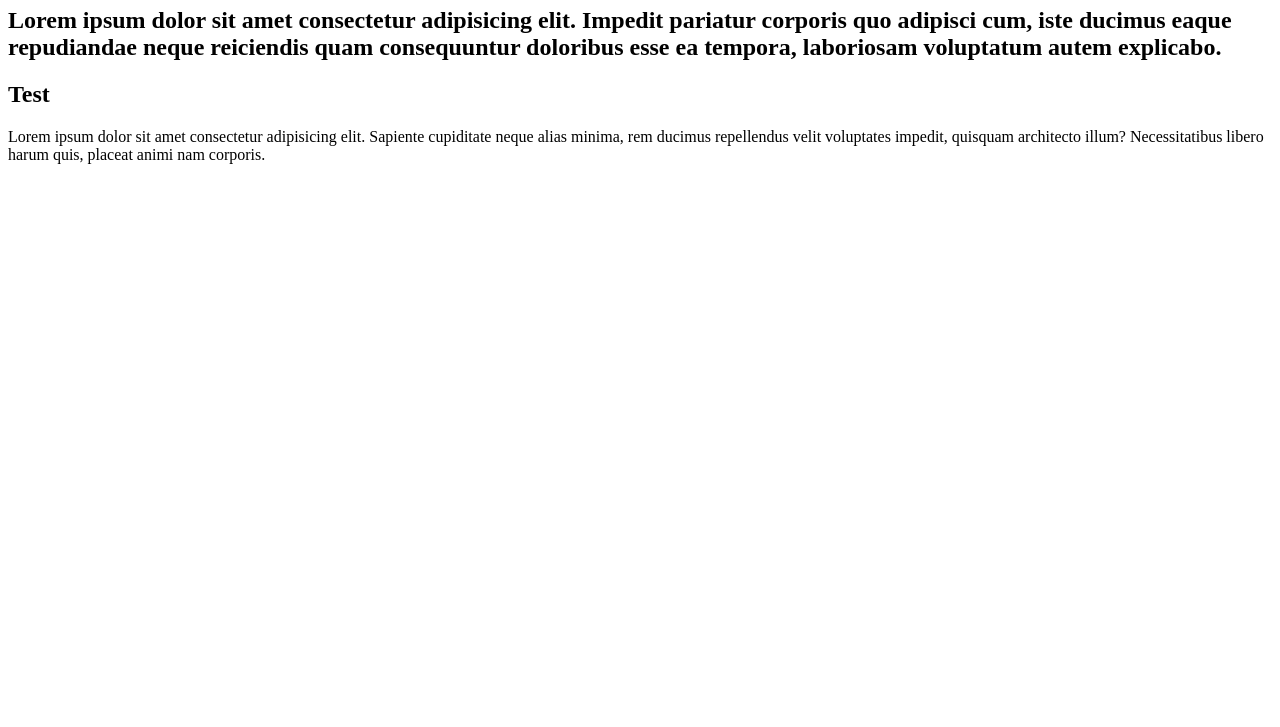
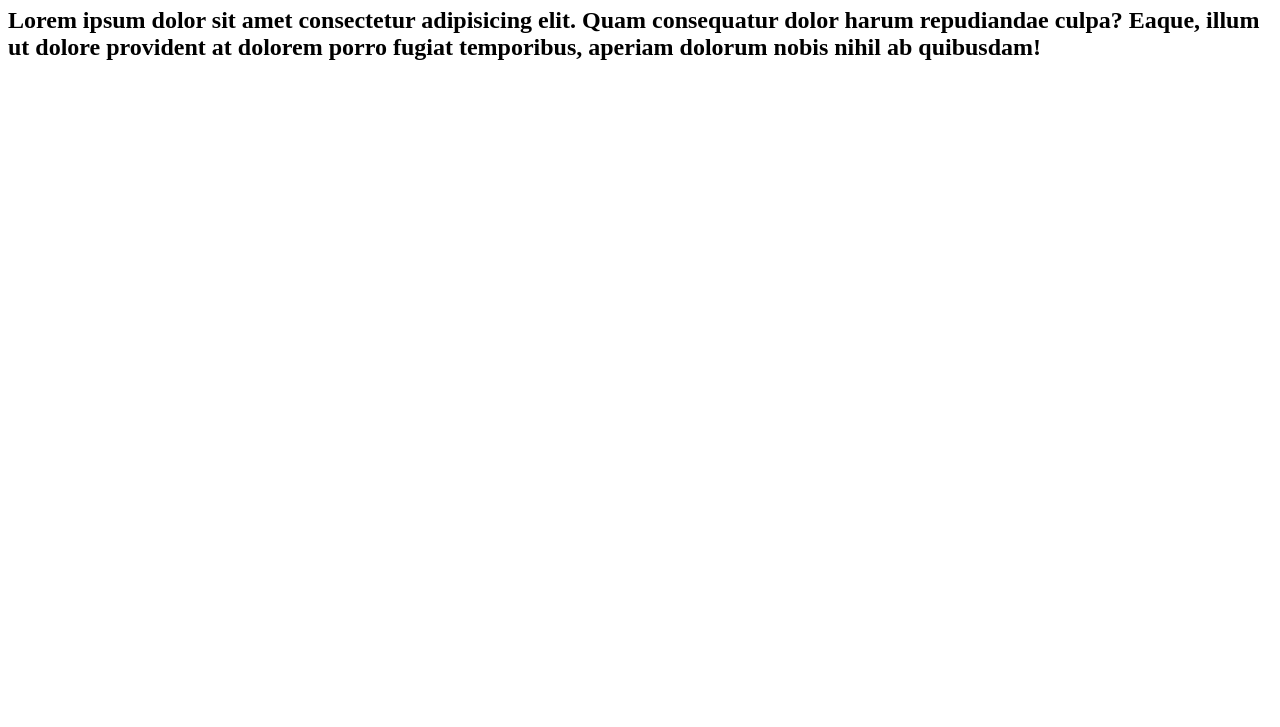
Before and after one commit to RaulBirlem/GitHubrepository, a plain HTML site: page exercício03/index.html in a window 1280 px wide. Shown: the part 73-800 px from the top of the page. Drawn offline with Linux system fonts and the light colour scheme.

Commit message:
Update index.html

```diff
--- a/exercício03/index.html
+++ b/exercício03/index.html
@@ -12,9 +12,9 @@
     </header>
     <main>
 
-        <h2>Lorem ipsum dolor sit amet consectetur adipisicing elit. Impedit pariatur corporis quo adipisci cum, iste ducimus eaque repudiandae neque reiciendis quam consequuntur doloribus esse ea tempora, laboriosam voluptatum autem explicabo.</h2>
-        <h2>Test</h2>
-        <p>Lorem ipsum dolor sit amet consectetur adipisicing elit. Sapiente cupiditate neque alias minima, rem ducimus repellendus velit voluptates impedit, quisquam architecto illum? Necessitatibus libero harum quis, placeat animi nam corporis.</p>
+        <h2>
+          Lorem ipsum dolor sit amet consectetur adipisicing elit. Quam consequatur dolor harum repudiandae culpa? Eaque, illum ut dolore provident at dolorem porro fugiat temporibus, aperiam dolorum nobis nihil ab quibusdam!
+        </h2>
     </main>
 </body>
 </html>
```
